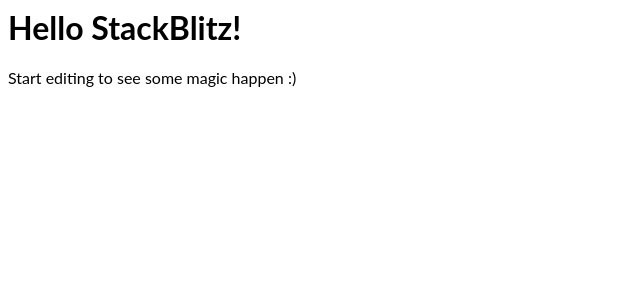
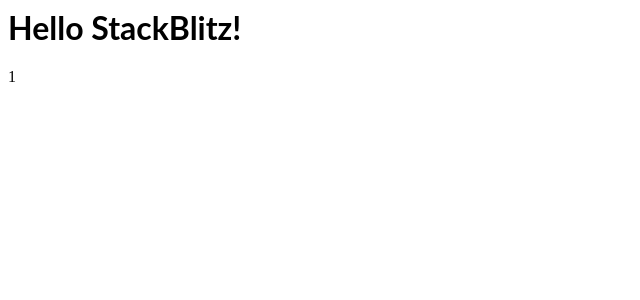
Before and after one commit to codingSlate/JS-Closure-and-useEffect, a React (Create React App) app: page / in a window 1280 px wide. Shown: the top 300 px of the page, without its empty margins (0-640 px from the left). Built offline with nearby package versions, Linux system fonts and the light colour scheme.

Commit message:
stopwatch timer

```diff
--- a/src/App.js
+++ b/src/App.js
@@ -1,11 +1,12 @@
-import React from "react";
-import "./style.css";
+import React from 'react';
+import Stopwatch from './Stopwatch';
+import './style.css';
 
 export default function App() {
   return (
     <div>
       <h1>Hello StackBlitz!</h1>
-      <p>Start editing to see some magic happen :)</p>
+      <Stopwatch />
     </div>
   );
 }
--- /dev/null
+++ b/src/Stopwatch.js
@@ -0,0 +1,17 @@
+import React, { useState, useEffect } from 'react';
+
+const Stopwatch = () => {
+  const [time, setTime] = useState(0);
+  useEffect(() => {
+    const myTimer = setInterval(() => {
+      setTime(time + 1);
+    }, 1000);
+  }, []);
+  console.log('I am ');
+  return (
+    <>
+      <span>{time}</span>
+    </>
+  );
+};
+export default Stopwatch;
```
